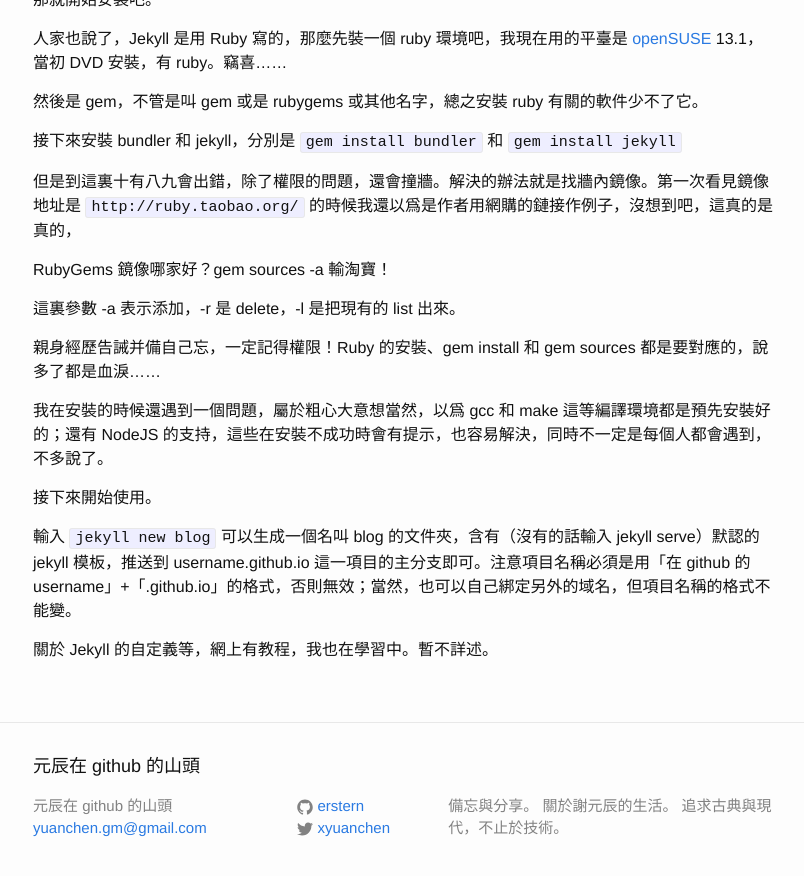
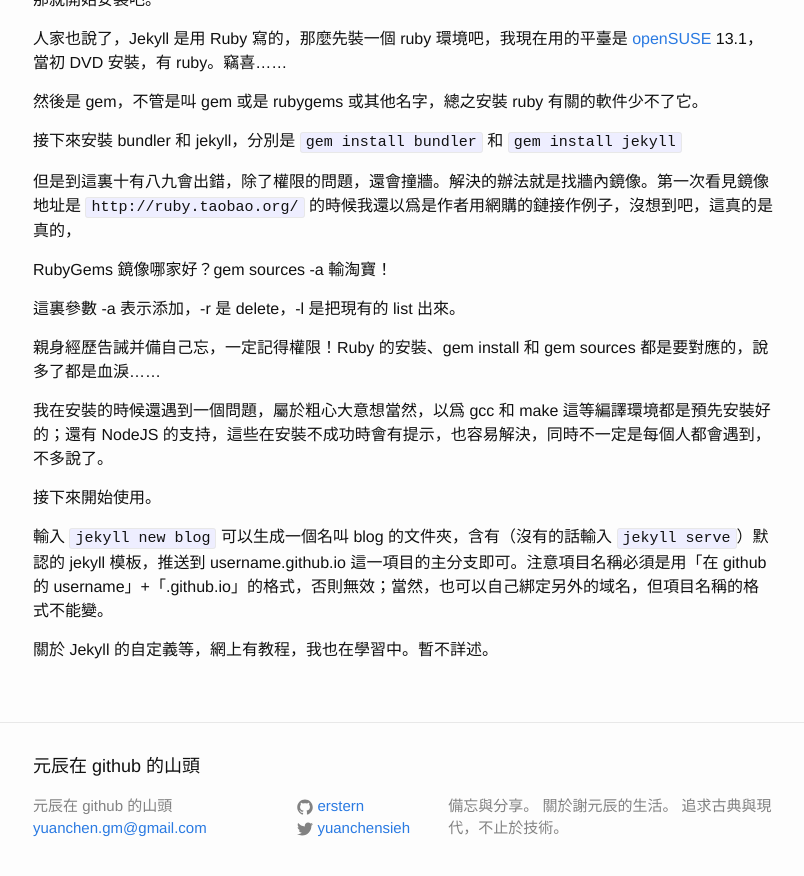
Before and after one commit to ba11aStone/erstern.github.io, a Jekyll site: the page built from _posts/2014-10-21-githubpages-jekyll-blog.markdown, in a window 1280 px wide and 900 px high, scrolled down 1070 px. Shown: the top 876 px of the window, without its empty margins (237-1041 px from the left). Built offline with Jekyll 4.4.1, drawn with Linux system fonts in a browser that asks for light colours; Markdown is read by kramdown in place of the engine named in the settings.

Commit message:
*twit_name

```diff
--- a/_config.yml
+++ b/_config.yml
@@ -7,7 +7,7 @@
   追求古典與現代，不止於技術。
 baseurl: "" # the subpath of your site, e.g. /blog/
 url: "http://erstern.github.io" # the base hostname & protocol for your site
-twitter_username: xyuanchen
+twitter_username: yuanchensieh
 github_username:  erstern
 
 # Build settings
--- a/_posts/2014-10-21-githubpages-jekyll-blog.markdown
+++ b/_posts/2014-10-21-githubpages-jekyll-blog.markdown
@@ -48,6 +48,6 @@
 
 接下來開始使用。
 
-輸入 `jekyll new blog` 可以生成一個名叫 blog 的文件夾，含有（沒有的話輸入 jekyll serve）默認的 jekyll 模板，推送到 username.github.io 這一項目的主分支即可。注意項目名稱必須是用「在 github 的 username」+「.github.io」的格式，否則無效；當然，也可以自己綁定另外的域名，但項目名稱的格式不能變。
+輸入 `jekyll new blog` 可以生成一個名叫 blog 的文件夾，含有（沒有的話輸入 `jekyll serve`）默認的 jekyll 模板，推送到 username.github.io 這一項目的主分支即可。注意項目名稱必須是用「在 github 的 username」+「.github.io」的格式，否則無效；當然，也可以自己綁定另外的域名，但項目名稱的格式不能變。
 
 關於 Jekyll 的自定義等，網上有教程，我也在學習中。暫不詳述。
```
